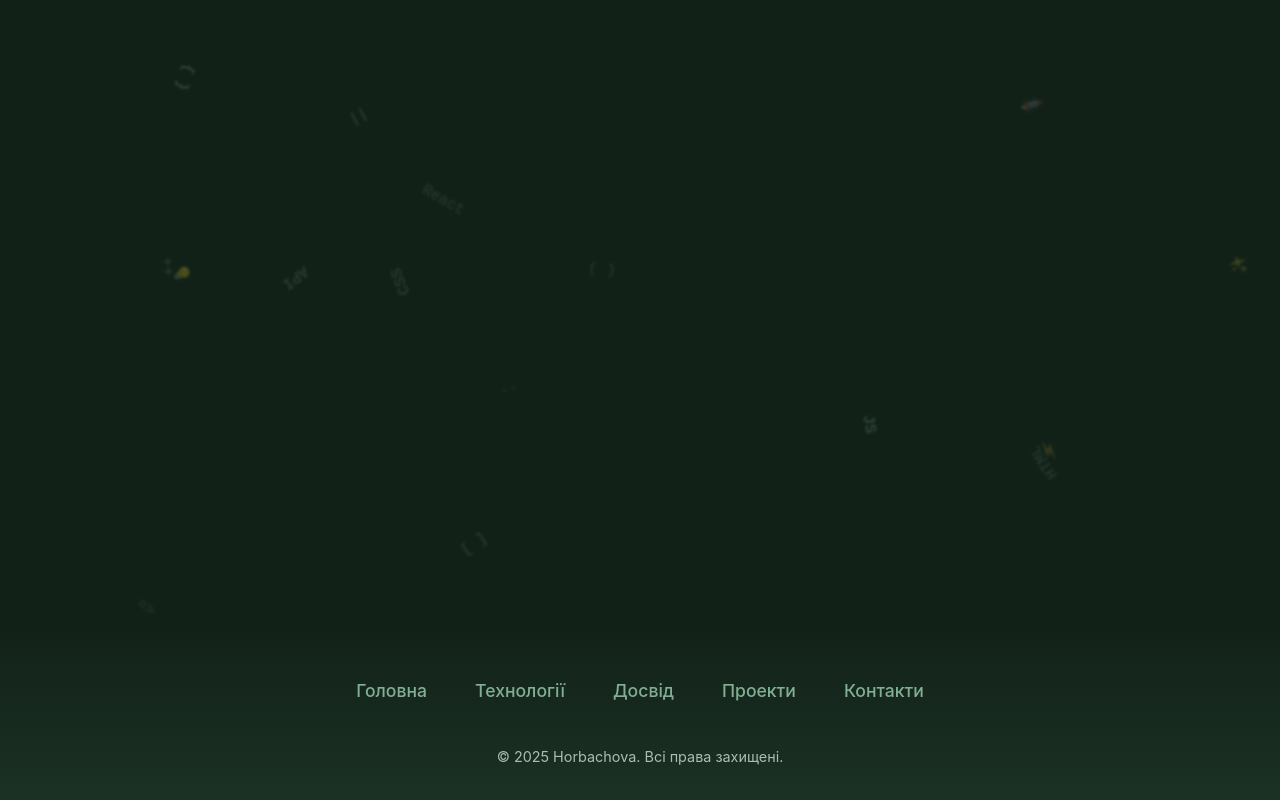
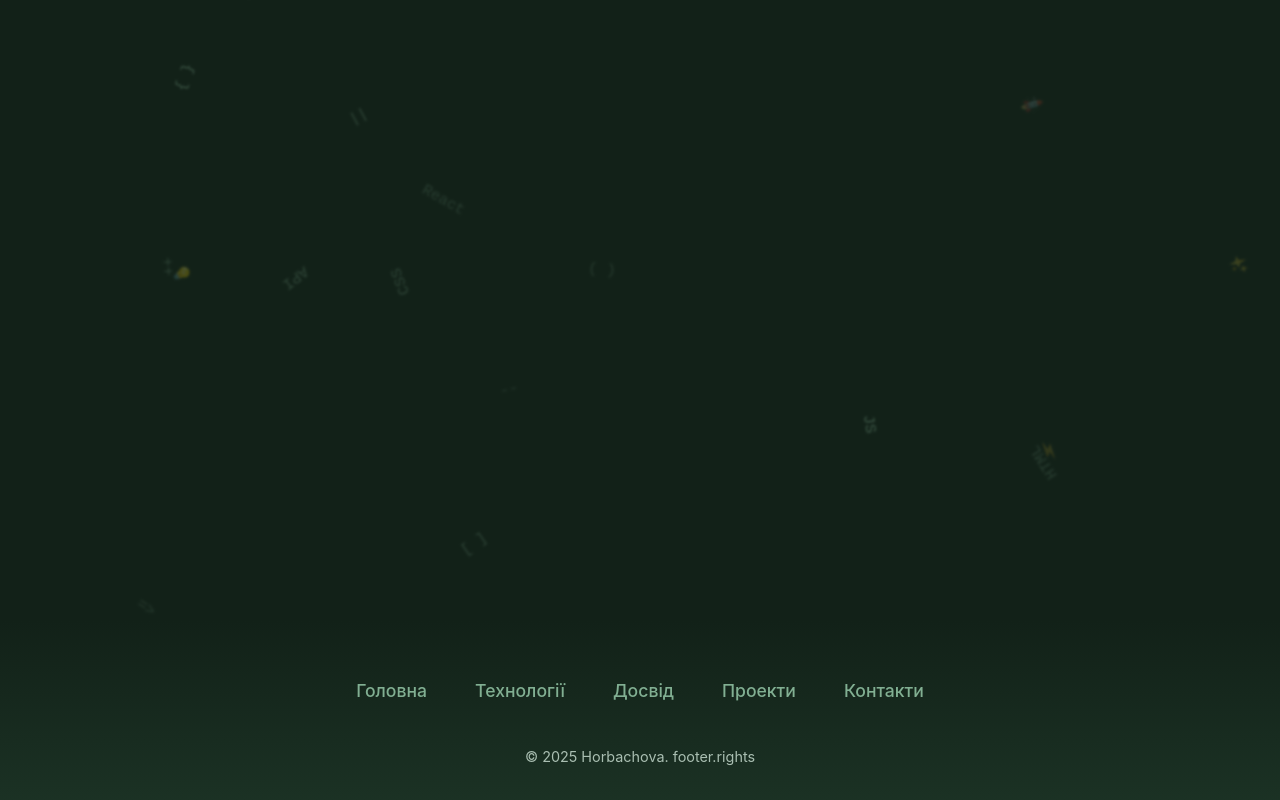
Before and after one commit to Greenfield-Taster/horbachova, a React (Vite) app: page / in a window 1280 px wide. Shown: the part 4077-4877 px from the top of the page. Built offline with nearby package versions, Linux system fonts and the light colour scheme.

Commit message:
Make footer copyright year dynamic

```diff
--- a/src/components/Footer/Footer.jsx
+++ b/src/components/Footer/Footer.jsx
@@ -33,7 +33,7 @@ const Footer = () => {
         </nav>
 
         <p className="footer-copyright">
-          {t('footer.copyright')}
+          © {new Date().getFullYear()} Horbachova. {t('footer.rights')}
         </p>
       </div>
     </footer>
```
